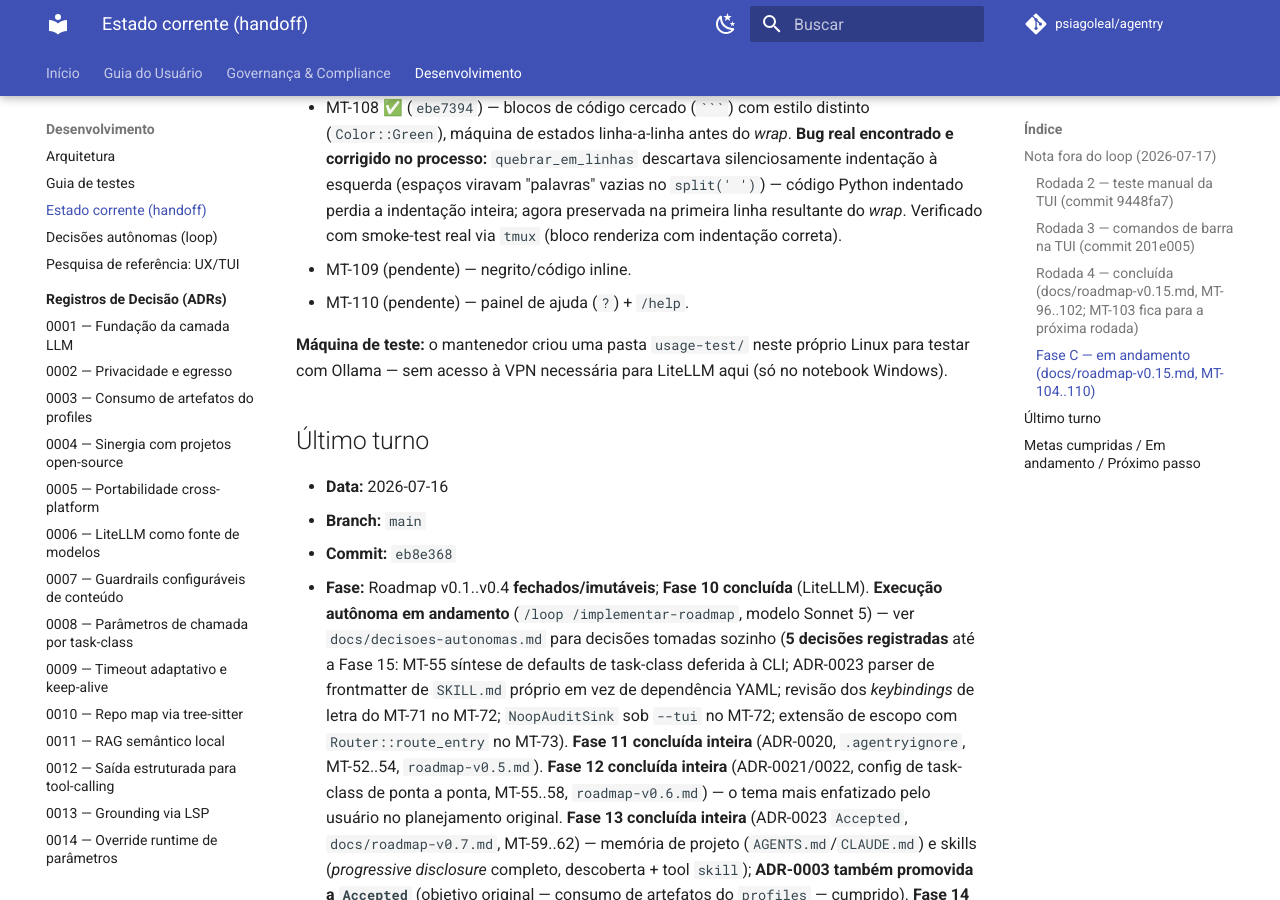
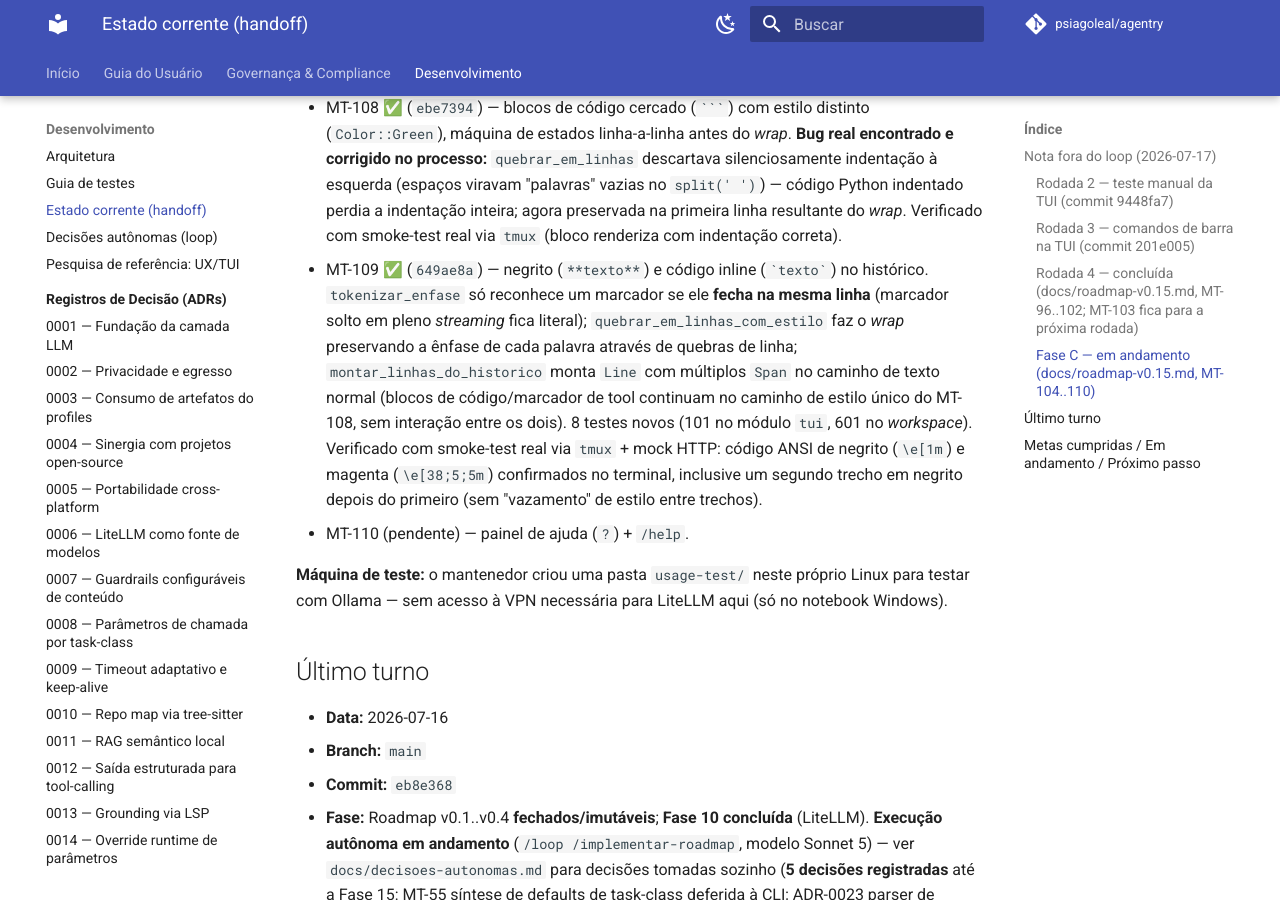
Before and after one commit to psiagoleal/agentry, an MkDocs documentation site: the page built from docs/CURRENT-STATE.md, in a window 1280 px wide and 900 px high, scrolled down 4582 px. Built offline with MkDocs 1.6.1 and Material for MkDocs 9.7.7, drawn with Linux system fonts in a browser that asks for light colours; comment, search, counter and statistics services are not loaded.

Commit message:
docs(handoff): marca MT-109 concluído (649ae8a); próximo é MT-110

```diff
--- a/docs/CURRENT-STATE.md
+++ b/docs/CURRENT-STATE.md
@@ -180,7 +180,15 @@
   (espaços viravam "palavras" vazias no `split(' ')`) — código Python indentado perdia a
   indentação inteira; agora preservada na primeira linha resultante do *wrap*. Verificado com
   smoke-test real via `tmux` (bloco renderiza com indentação correta).
-- MT-109 (pendente) — negrito/código inline.
+- MT-109 ✅ (`649ae8a`) — negrito (`**texto**`) e código inline (`` `texto` ``) no histórico.
+  `tokenizar_enfase` só reconhece um marcador se ele **fecha na mesma linha** (marcador solto
+  em pleno *streaming* fica literal); `quebrar_em_linhas_com_estilo` faz o *wrap* preservando a
+  ênfase de cada palavra através de quebras de linha; `montar_linhas_do_historico` monta `Line`
+  com múltiplos `Span` no caminho de texto normal (blocos de código/marcador de tool continuam
+  no caminho de estilo único do MT-108, sem interação entre os dois). 8 testes novos (101 no
+  módulo `tui`, 601 no *workspace*). Verificado com smoke-test real via `tmux` + mock HTTP:
+  código ANSI de negrito (`\e[1m`) e magenta (`\e[38;5;5m`) confirmados no terminal, inclusive
+  um segundo trecho em negrito depois do primeiro (sem "vazamento" de estilo entre trechos).
 - MT-110 (pendente) — painel de ajuda (`?`) + `/help`.
 
 **Máquina de teste:** o mantenedor criou uma pasta `usage-test/` neste próprio Linux para
```
Also changed, not shown: docs/roadmap-v0.15.md (+1 -1 lines).
